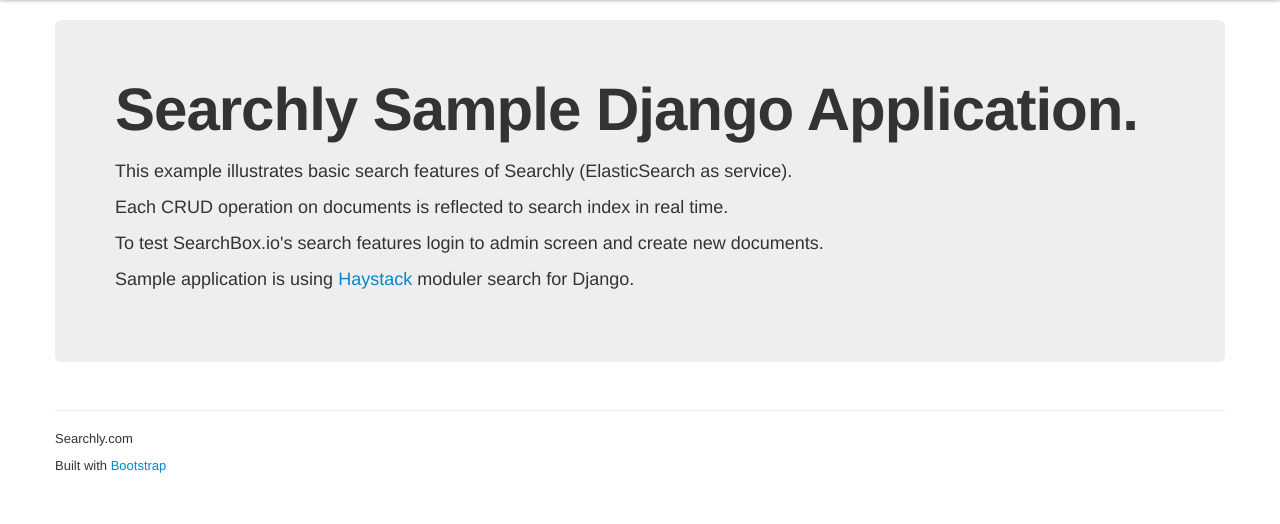
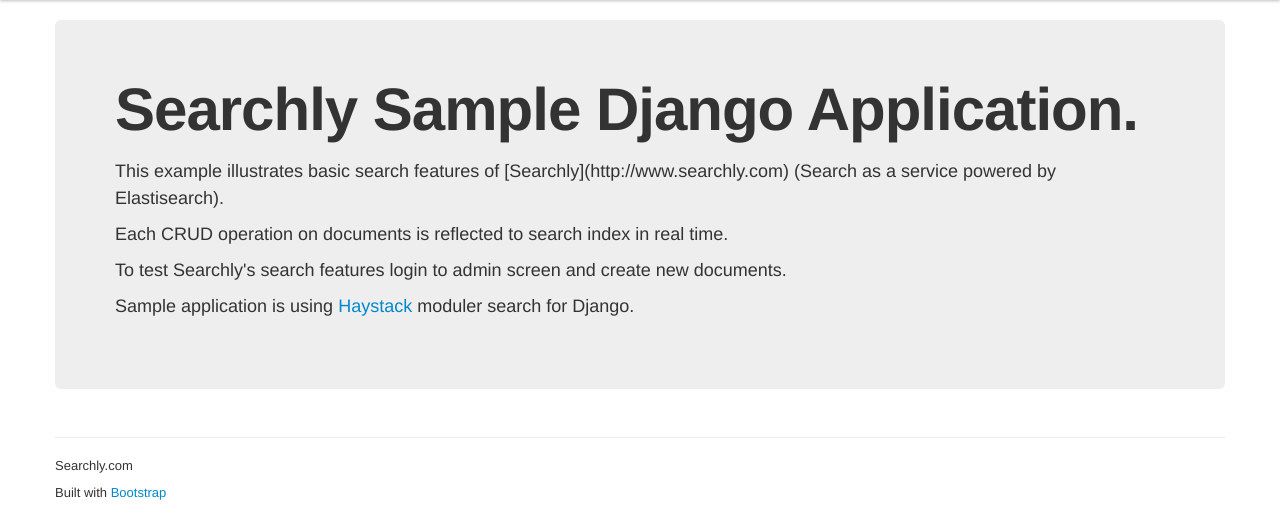
Before and after one commit to searchly/searchly-django-haystack-sample, a Django app: page / in a window 1280 px wide. Shown: the part 40-564 px from the top of the page. Run offline with Django 3.2, Linux system fonts and the light colour scheme.

Commit message:
fix text

```diff
--- a/django_haystack_sample/templates/index.html
+++ b/django_haystack_sample/templates/index.html
@@ -49,14 +49,14 @@
                     <br/>
 
                     <p>
-                        This example illustrates basic search features of Searchly (ElasticSearch as
-                        service).</p>
+                        This example illustrates basic search features of [Searchly](http://www.searchly.com) (Search as a service powered by Elastisearch).
+                    </p>
 
                     <p>
                         Each CRUD operation on documents is reflected to search index in real time.</p>
 
                     <p>
-                        To test SearchBox.io's search features login to admin screen and create new documents.</p>
+                        To test Searchly's search features login to admin screen and create new documents.</p>
 
                     <p>
                         Sample application is using <a href="http://haystacksearch.org/">Haystack</a> moduler search
```
